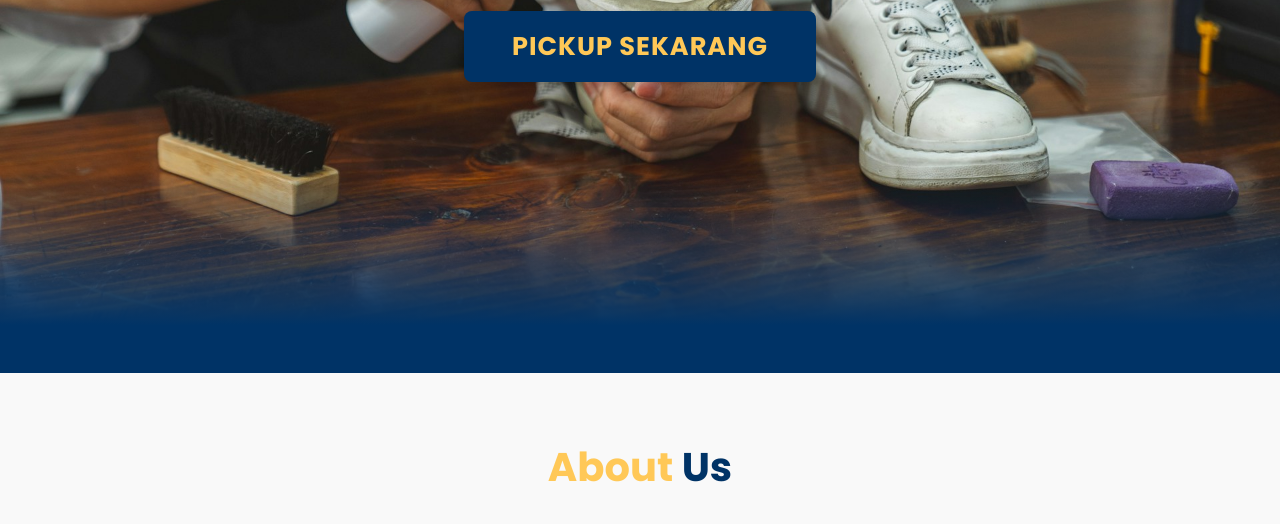
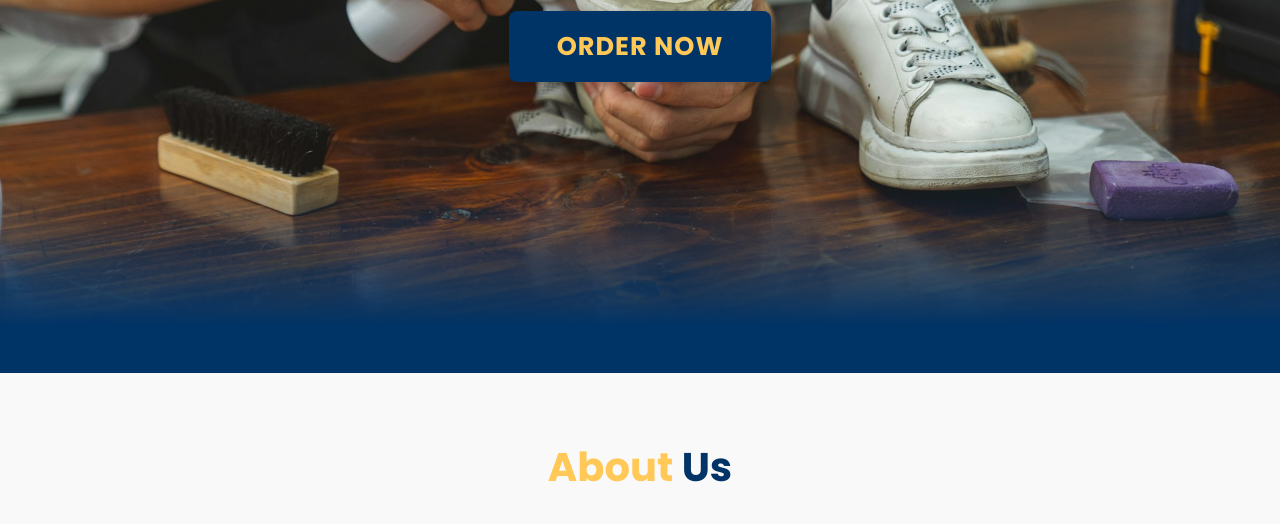
Before and after one commit to RajaAmarSiregar/CleanKick, a plain HTML site: page index.html in a window 1280 px wide. Shown: the part 452-976 px from the top of the page. Drawn offline with nearby package versions, Linux system fonts and the light colour scheme.

Commit message:
Update index.html
update button

```diff
--- a/index.html
+++ b/index.html
@@ -43,7 +43,7 @@
     <section class="hero" id="home">
       <main class="content">
         <h1>Hadapai Tantangan Noda Sepatumu Kami Yang<span> Atasi</span></h1>
-        <a href="https://wa.me/6285296791874"  id="ctaButton" class="cta">PickUP Sekarang</a>
+        <a href="https://wa.me/6285296791874"  id="ctaButton" class="cta">Order Now</a>
       </main>
     </section>
 
```
